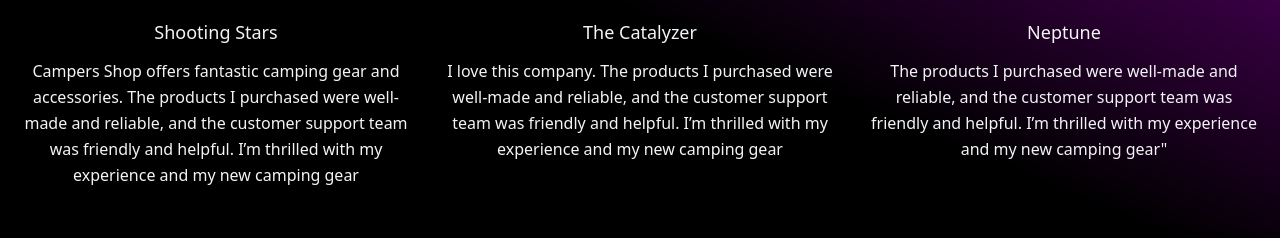
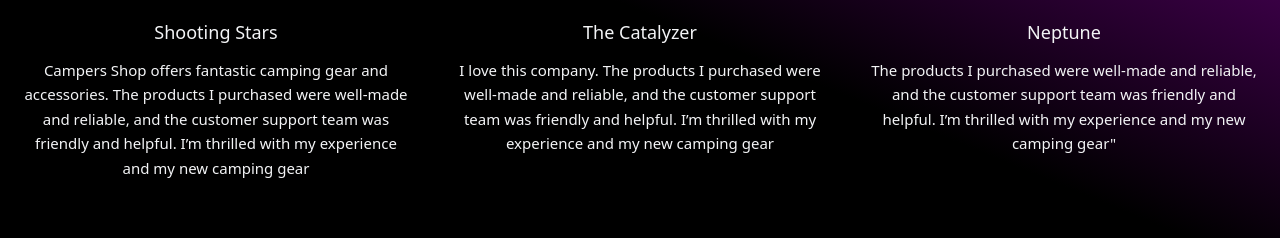
Before and after one commit to mdrafi276/Campers-Shop-client, a React (Vite) app: page / in a window 1280 px wide. Shown: the part 822-1060 px from the top of the page. Built offline with nearby package versions, Linux system fonts and the light colour scheme.

Commit message:
testimonial update

```diff
--- /dev/null
+++ b/src/components/Discover/Discover.tsx
@@ -0,0 +1,11 @@
+
+const Discover = () => {
+    return (
+        <div>
+            <h1>We Live To Discover
+            </h1>
+        </div>
+    );
+};
+
+export default Discover;
--- a/src/components/Testimonials/Testimonials.tsx
+++ b/src/components/Testimonials/Testimonials.tsx
@@ -16,7 +16,7 @@
                             </div>
                             <div className="flex-grow">
                                 <h2 className="text-gray-100 text-lg title-font font-medium mb-3">Shooting Stars</h2>
-                                <p className="leading-relaxed text-base">Campers Shop offers fantastic camping gear and accessories. The products I purchased were well-made and reliable, and the customer support team was friendly and helpful. I’m thrilled with my experience and my new camping gear</p>
+                                <p className="leading-relaxed text-[12px] lg:text-[15px] ">Campers Shop offers fantastic camping gear and accessories. The products I purchased were well-made and reliable, and the customer support team was friendly and helpful. I’m thrilled with my experience and my new camping gear</p>
 
                             </div>
                         </div>
@@ -26,7 +26,7 @@
                             </div>
                             <div className="flex-grow">
                                 <h2 className="text-gray-100 text-lg title-font font-medium mb-3">The Catalyzer</h2>
-                                <p className="leading-relaxed text-base">I love this company. The products I purchased were well-made and reliable, and the customer support team was friendly and helpful. I’m thrilled with my experience and my new camping gear</p>
+                                <p className="leading-relaxed text-[12px] lg:text-[15px]">I love this company. The products I purchased were well-made and reliable, and the customer support team was friendly and helpful. I’m thrilled with my experience and my new camping gear</p>
 
                             </div>
                         </div>
@@ -36,7 +36,7 @@
                             </div>
                             <div className="flex-grow">
                                 <h2 className="text-gray-100 text-lg title-font font-medium mb-3">Neptune</h2>
-                                <p className="leading-relaxed text-base">The products I purchased were well-made and reliable, and the customer support team was friendly and helpful. I’m thrilled with my experience and my new camping gear"</p>
+                                <p className="leading-relaxed text-[12px] lg:text-[15px]">The products I purchased were well-made and reliable, and the customer support team was friendly and helpful. I’m thrilled with my experience and my new camping gear"</p>
 
                             </div>
                         </div>
```
